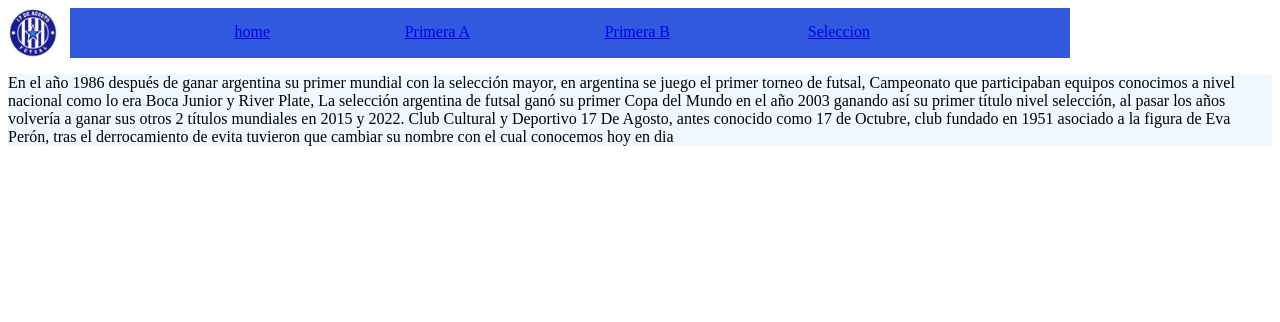
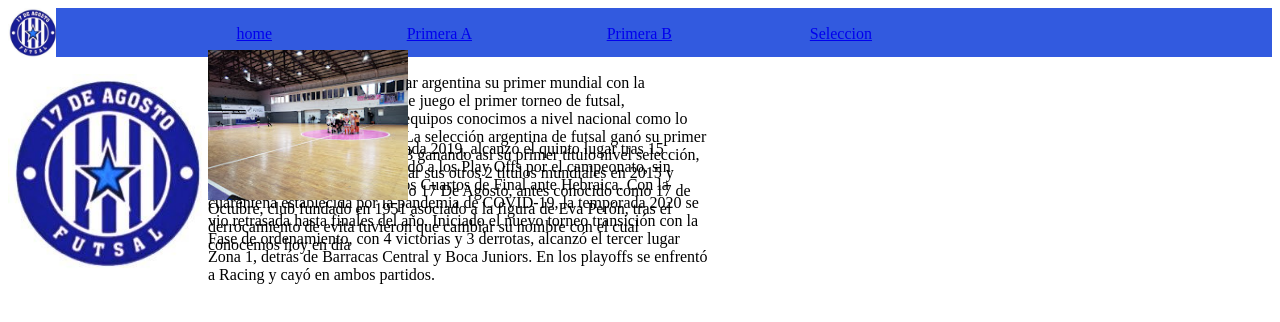
Before and after one commit to facugayoso10/futsal-news, a plain HTML site: page index.html in a window 1280 px wide. Drawn offline with Linux system fonts and the light colour scheme.

Commit message:
arreglamos problemas

```diff
--- a/css/estilos.css
+++ b/css/estilos.css
@@ -1,9 +1,9 @@
 #barraContenido{
     background-color: rgb(50, 90, 223);
     position: absolute;
-    height: 50px;
-    width: 1000px;
-    right: 210px;
+    height: 49px;
+    width: 1216px;
+    right: 8px;
 }
 #fotologo{
     height: 50px;
@@ -17,55 +17,77 @@
 }
 #botone1{
     position: absolute;
-    right: 600px;
-    line-height: 302%;
+    right: 800px;;
+    line-height: 320%;
 }
 #botone2{
     position: absolute;
-    right: 400px;
-    line-height: 302%;
+
+    right: 600px;
+    line-height: 320%;
 }
 #botone3{
     position: absolute;
-    right: 200px;
-    line-height: 302%;
+
+    right: 400px;
+    line-height: 320%;
 }
 #botone4{
     position: absolute;
-    right: 800px;
-    line-height: 302%;
+
+    right: 1000px;
+    line-height: 320%;
 }
 #foto1{
     position: relative;
     width: 400px;
-    right: 650px;
-    height: 400px;
-    float:right;    s
+    height: 200px;
+    float:left;
 }
 #texto{
-    width: 200px;
-    height: 200px;
+    position: absolute;
+    width: 700px;
+    height: 700px;
 }
 #tabla{
-    position: relative;
+    position: absolute;
     width: 400px;
-    right: -900px;
+    right: 15px;
     height: 400px;
+    top: 126px;
 }
 #texto2{
-    width: 200px;
-    height: 100px;
+    width: 700px;
+    height: 700px;
 }
 #tabla2{
-    position: relative;
+    position: absolute;
     width: 400px;
-    right: -850px;
+    right: 6px;
     height: 400px;
+    top: 119px;
 }
 #foto2{
     position: relative;
     width: 400px;
-    right: 550px;
     height: 400px;
-    float:right;
+    float:left;
 }
+#texto10{
+    width: 700px;
+    height: 50px;
+}
+#fotoinicio{
+    position: relative;
+    width: 200px;
+    height: 200px;
+    float:left;
+}
+#foto3{
+    position: absolute;
+    width: 200px;
+    right: 656px
+    height: 200px;
+    float:left;
+    top: 50px;
+}
--- a/index.html
+++ b/index.html
@@ -13,12 +13,16 @@
     <div>
         <img id="fotologo" src="img/foto.jpg" alt="">
     </div>
-    <div id="letra">
-        <p>
+    <div>
+        <img id="fotoinicio" src="img/foto.jpg" alt="">
+        <p id="texto10">
         En el año 1986 después de ganar argentina su primer mundial con la selección mayor, en argentina se juego el primer torneo de futsal, Campeonato que participaban equipos conocimos a nivel nacional como lo era Boca Junior y River Plate, La selección argentina de futsal ganó su primer Copa del Mundo en el año 2003 ganando así su primer título nivel selección, al pasar los años volvería a ganar sus otros 2 títulos mundiales en 2015 y 2022.
         Club Cultural y Deportivo 17 De Agosto, antes conocido como 17 de Octubre, club fundado en 1951 asociado a la figura de Eva Perón, tras el derrocamiento de evita tuvieron que cambiar su nombre con el cual conocemos hoy en dia
-
         </p>
+    </div>
+    <div>
+        <img id="foto3" src="img/descarga.jpeg" alt="">
+        <p id="texto10"> En la fase regular de la temporada 2019, alcanzó el quinto lugar tras 15 victorias y 3 empates, accediendo a los Play Offs por el campeonato, sin embargo quedó eliminado en los Cuartos de Final ante Hebraica. Con la cuarentena establecida por la pandemia de COVID-19, la temporada 2020 se vio retrasada hasta finales del año. Iniciado el nuevo torneo transición con la Fase de ordenamiento, con 4 victorias y 3 derrotas, alcanzó el tercer lugar Zona 1, detrás de Barracas Central y Boca Juniors. En los playoffs se enfrentó a Racing y cayó en ambos partidos.</p>
     </div>
 </body>
 </html>
```
Also changed, not shown: Primera B.html (+4 -2 lines), img/descarga.jpeg (added).
